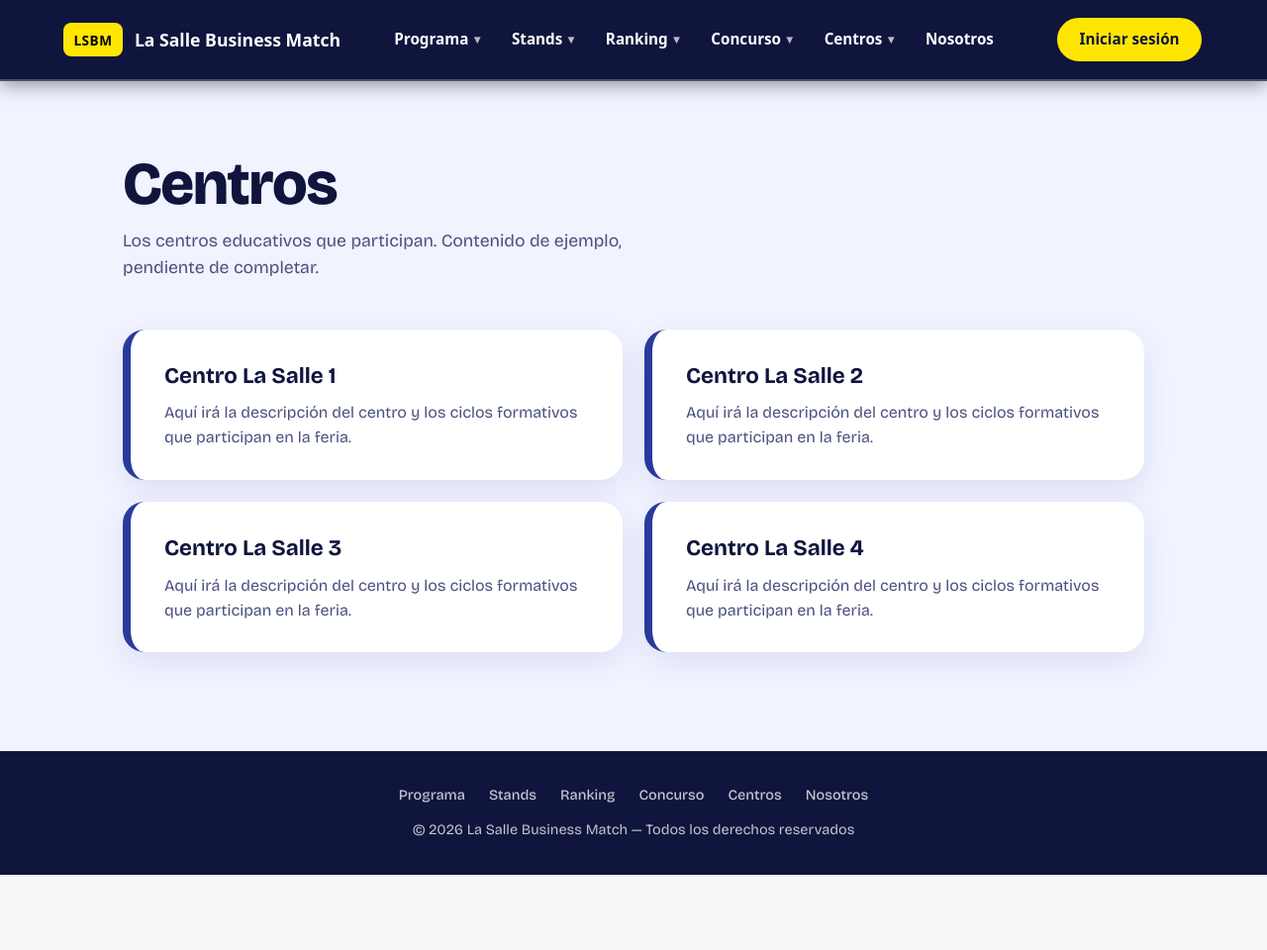
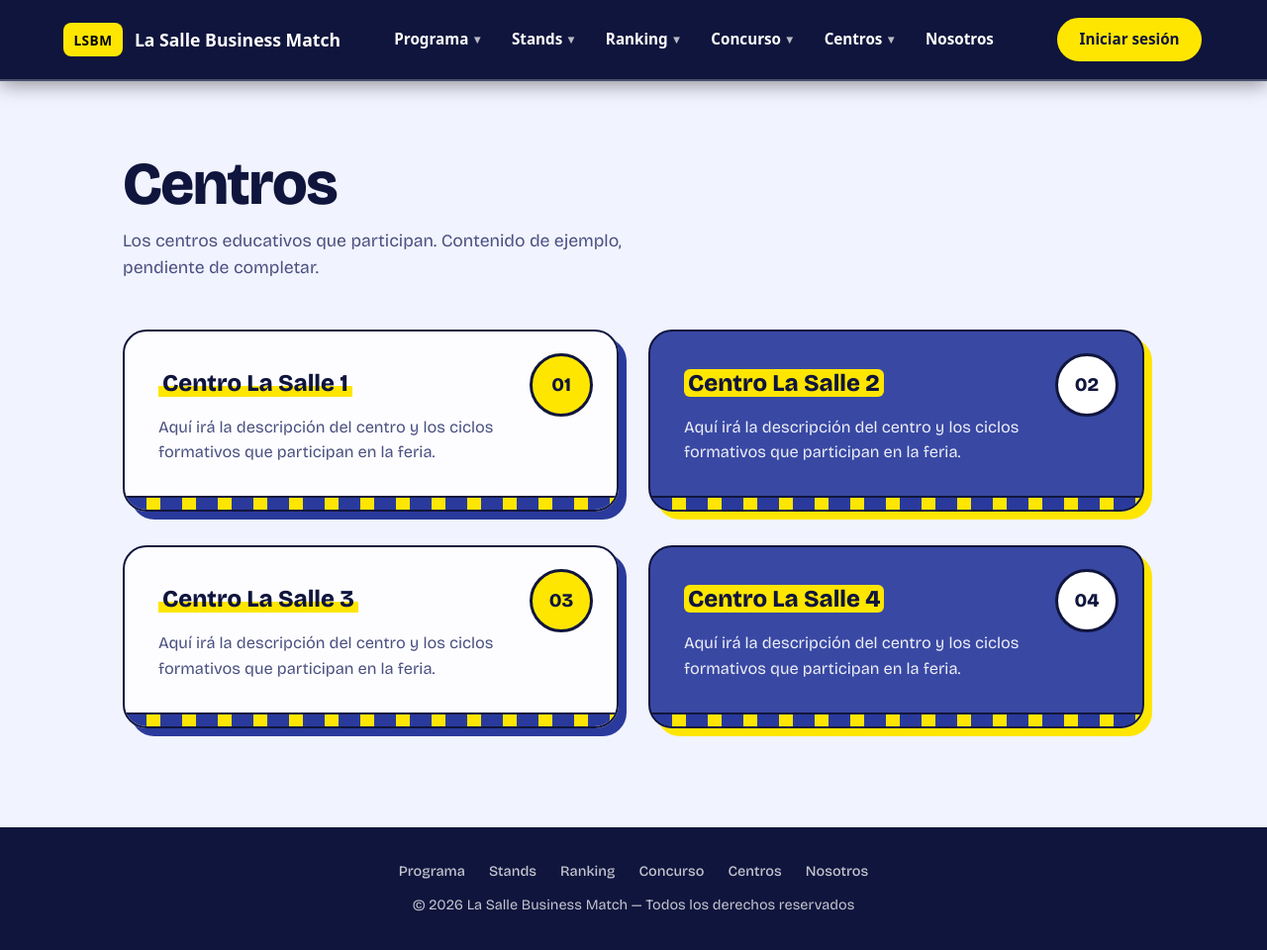
Before and after one commit to RaulMartinVilellass/DesafioSantaderRAD, a PHP site: page /centros.html in a window 1280 px wide. Shown: the whole page at 99% size. Before the commit the page ends 884 px from the top, so only its background shows below. Run offline with PHP 8.4, Linux system fonts and the light colour scheme.

Commit message:
Cambion en la pagina de centros

```diff
--- a/centros.html
+++ b/centros.html
@@ -121,6 +121,8 @@
     </div>
   </header>
 
+<canvas id="fondo-centros" aria-hidden="true"></canvas>
+
 <main>
 <section class="cabecera-pagina"><div class="wrap"><h1>Centros</h1><p>Los centros educativos que participan. Contenido de ejemplo, pendiente de completar.</p></div></section><section class="seccion wrap"><div class="centros"><article class="centro"><h3>Centro La Salle 1</h3><p>Aquí irá la descripción del centro y los ciclos formativos que participan en la feria.</p></article><article class="centro"><h3>Centro La Salle 2</h3><p>Aquí irá la descripción del centro y los ciclos formativos que participan en la feria.</p></article><article class="centro"><h3>Centro La Salle 3</h3><p>Aquí irá la descripción del centro y los ciclos formativos que participan en la feria.</p></article><article class="centro"><h3>Centro La Salle 4</h3><p>Aquí irá la descripción del centro y los ciclos formativos que participan en la feria.</p></article></div></section>
 </main>
@@ -139,5 +141,6 @@
 
 <script src="js/api.js"></script>
 <script src="js/perfil.js"></script>
+<script src="js/fondo-centros.js"></script>
 </body>
 </html>
--- a/css/centros.css
+++ b/css/centros.css
@@ -1,7 +1,120 @@
 /* Estilos de la página: Centros */
-.centros { display: grid; grid-template-columns: repeat(2, 1fr); gap: 22px; }
-.centro { padding: 30px 30px 30px 34px; border-radius: 22px; background: #fff; border-left: 8px solid var(--blue); box-shadow: 0 10px 30px rgba(42, 58, 156, 0.1); transition: border-color 0.2s, transform 0.2s; }
-.centro:hover { border-color: var(--yellow); transform: translateX(4px); }
-.centro h3 { font-size: 1.4rem; margin-bottom: 8px; }
-.centro p { color: var(--dim); }
-@media (max-width: 700px) { .centros { grid-template-columns: 1fr; } }
+
+/* Fondo interactivo (canvas) detrás del contenido */
+#fondo-centros {
+  position: fixed;
+  inset: 0;
+  width: 100%;
+  height: 100%;
+  z-index: 0;
+  pointer-events: none;
+}
+main, .pie { position: relative; z-index: 1; }
+
+/* Rejilla de centros */
+.centros {
+  counter-reset: centro;
+  display: grid;
+  grid-template-columns: repeat(2, 1fr);
+  gap: 34px 30px;
+  perspective: 1000px;
+}
+
+/* Tarjeta de cada centro */
+.centro {
+  --rx: 0deg;
+  --ry: 0deg;
+  --mx: -400px;
+  --my: -400px;
+  counter-increment: centro;
+  position: relative;
+  overflow: hidden;
+  padding: 34px 34px 46px;
+  border-radius: 24px;
+  background:
+    radial-gradient(260px circle at var(--mx) var(--my), rgba(255, 230, 0, 0.35), transparent 70%),
+    rgba(255, 255, 255, 0.82);
+  backdrop-filter: blur(6px);
+  border: 2px solid var(--navy);
+  box-shadow: 8px 8px 0 var(--blue);
+  transform: rotateX(var(--rx)) rotateY(var(--ry));
+  transform-style: preserve-3d;
+  transition: transform 0.15s ease-out, box-shadow 0.25s;
+}
+
+/* Número grande del centro */
+.centro::before {
+  content: "0" counter(centro);
+  position: absolute;
+  top: 22px;
+  right: 24px;
+  display: grid;
+  place-items: center;
+  width: 58px;
+  height: 58px;
+  border-radius: 50%;
+  background: var(--yellow);
+  color: var(--navy);
+  border: 3px solid var(--navy);
+  font-size: 1.2rem;
+  font-weight: 800;
+  transition: transform 0.3s;
+}
+
+/* Franja decorativa inferior azul y amarilla */
+.centro::after {
+  content: "";
+  position: absolute;
+  left: 0;
+  right: 0;
+  bottom: 0;
+  height: 12px;
+  background: repeating-linear-gradient(90deg, var(--blue) 0 22px, var(--yellow) 22px 36px);
+  border-top: 2px solid var(--navy);
+}
+
+.centro h3 {
+  display: inline;
+  font-size: 1.5rem;
+  font-weight: 800;
+  line-height: 1.5;
+  padding: 0 4px;
+  background: linear-gradient(transparent 60%, var(--yellow) 60%);
+}
+.centro p {
+  margin-top: 14px;
+  padding-right: 60px;
+  color: var(--dim);
+  font-size: 1.02rem;
+}
+
+/* Tarjetas pares en azul */
+.centro:nth-child(even) {
+  background:
+    radial-gradient(260px circle at var(--mx) var(--my), rgba(255, 230, 0, 0.3), transparent 70%),
+    rgba(42, 58, 156, 0.92);
+  box-shadow: 8px 8px 0 var(--yellow);
+}
+.centro:nth-child(even) h3 {
+  color: var(--navy);
+  background: var(--yellow);
+  border-radius: 6px;
+}
+.centro:nth-child(even) p { color: rgba(255, 255, 255, 0.9); }
+.centro:nth-child(even)::before { background: var(--white); }
+
+/* Efecto al pasar el ratón */
+.centro:hover { box-shadow: 14px 14px 0 var(--navy); }
+.centro:hover::before { transform: rotate(-12deg) scale(1.1); }
+
+/* Si el usuario prefiere menos movimiento */
+@media (prefers-reduced-motion: reduce) {
+  .centro { transform: none !important; }
+}
+
+@media (max-width: 700px) {
+  .centros { grid-template-columns: 1fr; }
+  .centro { padding: 28px 24px 42px; }
+  .centro p { padding-right: 48px; }
+  .centro::before { width: 48px; height: 48px; top: 18px; right: 18px; font-size: 1rem; }
+}
```
Also changed, not shown: LaSalle/css/centros.css (+119 -6 lines).
